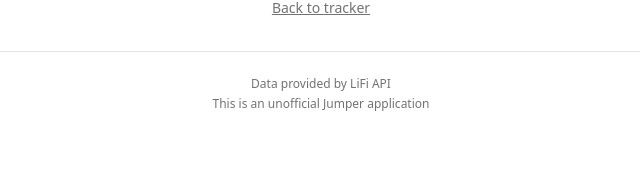
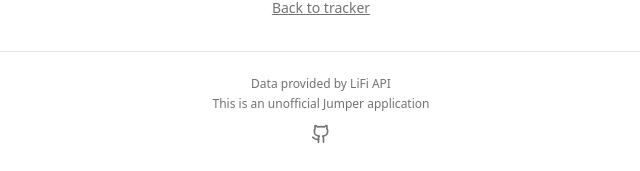
Before and after one commit to ttresse/jumper-watchoor, a Next.js app: page /how-it-works in a window 1280 px wide. Shown: the part 1520-1691 px from the top of the page, without its empty margins (319-959 px from the left). Before the commit the page ends 1656 px from the top, so only its background shows below. Built offline with nearby package versions, Linux system fonts and the light colour scheme.

Commit message:
chore(07-01): prepare for public release
- Add MIT LICENSE file
- Update README.md
- Update app layout and components

```diff
--- a/src/app/layout.tsx
+++ b/src/app/layout.tsx
@@ -1,5 +1,6 @@
 import type { Metadata } from "next";
 import { Geist, Geist_Mono } from "next/font/google";
+import Script from "next/script";
 import "./globals.css";
 import { Providers } from "./providers";
 import { Footer } from "@/components/footer";
@@ -15,7 +16,7 @@ const geistMono = Geist_Mono({
 });
 
 export const metadata: Metadata = {
-  title: "Jumper Points Tracker",
+  title: "JumperWatchoor",
   description: "Track your Jumper Exchange reward points across all chains",
 };
 
@@ -26,6 +27,14 @@ export default function RootLayout({
 }>) {
   return (
     <html lang="en">
+      <head>
+        <Script
+          defer
+          src="https://cloud.umami.is/script.js"
+          data-website-id="1f316aae-c3b0-432d-b1ff-9506a7a1e80b"
+          strategy="afterInteractive"
+        />
+      </head>
       <body
         className={`${geistSans.variable} ${geistMono.variable} antialiased flex flex-col min-h-screen`}
       >
--- a/src/app/page.tsx
+++ b/src/app/page.tsx
@@ -33,7 +33,7 @@ export default function Home() {
       <div className="w-full max-w-lg space-y-8">
         {/* Header per CONTEXT.md: minimal, text only */}
         <div className="text-center space-y-2">
-          <h1 className="text-2xl font-bold">Jumper Points Tracker</h1>
+          <h1 className="text-2xl font-bold">JumperWatchoor</h1>
           {/* Tagline per CONTEXT.md */}
           {!walletAddress && (
             <>
--- a/src/components/footer.tsx
+++ b/src/components/footer.tsx
@@ -1,6 +1,9 @@
+import { Github } from "lucide-react";
+
 export function Footer() {
   return (
     <footer className="border-t border-border py-6 text-center">
+      <div className="space-y-3">
         <div className="space-y-1">
           <p className="text-xs text-muted-foreground">
             Data provided by LiFi API
@@ -9,6 +12,15 @@ export function Footer() {
             This is an unofficial Jumper application
           </p>
         </div>
+        <a
+          href="https://github.com/ttresse/jumper-watchoor"
+          target="_blank"
+          rel="noopener noreferrer"
+          className="inline-flex text-muted-foreground hover:text-foreground transition-colors"
+        >
+          <Github className="h-5 w-5" />
+        </a>
+      </div>
     </footer>
   );
 }
```
Also changed, not shown: 2 other files (tests, documents, lock files or other folders). Lines whose indentation alone changed are shown as unchanged.
